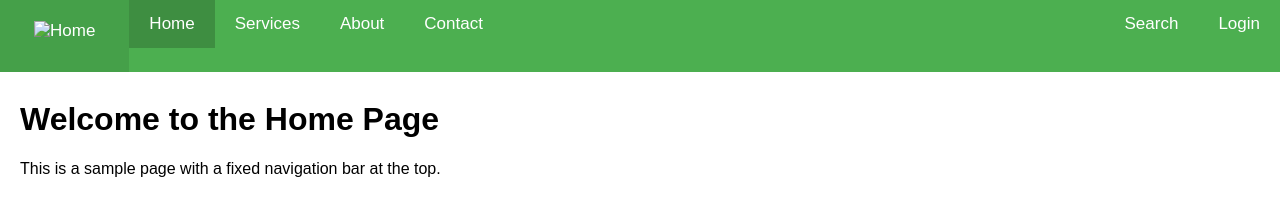
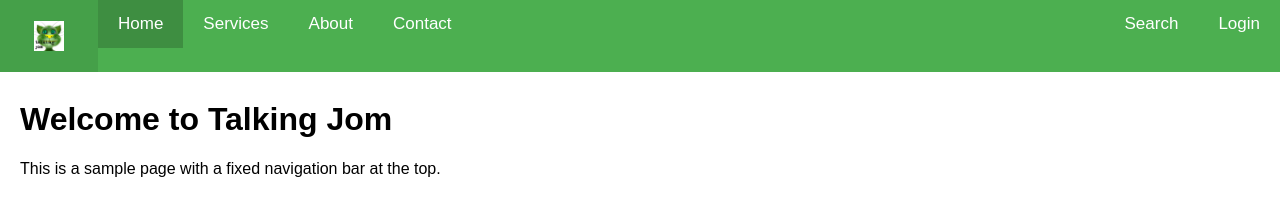
Before and after one commit to talkingjom/talkingjom.github.io, a plain HTML site: page index.html in a window 1280 px wide. Drawn offline with Linux system fonts and the light colour scheme.

Commit message:
Update index.html

```diff
--- a/index.html
+++ b/index.html
@@ -64,7 +64,7 @@
 <body>
 
 <div class="navbar">
-    <a href="#home"><img src="home_icon.png" alt="Home" style="height: 30px;"></a>
+    <a href="#home"><img src="talkingjom.png" alt="Home" style="height: 30px;"></a>
     <a href="#home" class="active">Home</a>
     <a href="#services">Services</a>
     <a href="#about">About</a>
@@ -76,7 +76,7 @@
 </div>
 
 <div style="padding:20px;">
-    <h1>Welcome to the Home Page</h1>
+    <h1>Welcome to Talking Jom</h1>
     <p>This is a sample page with a fixed navigation bar at the top.</p>
 </div>
 
```
